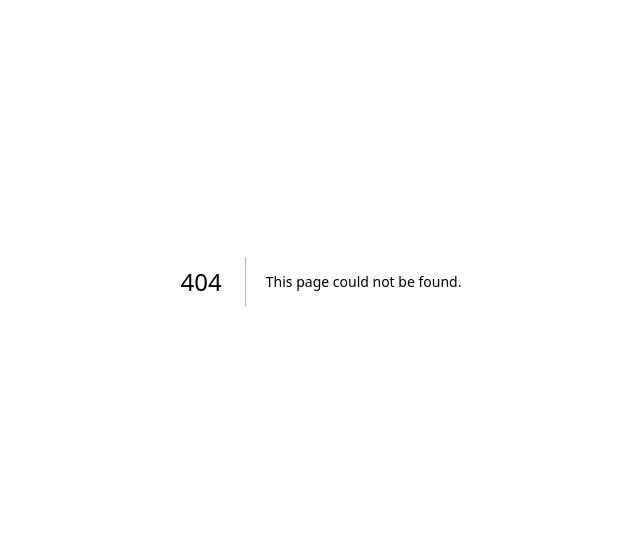
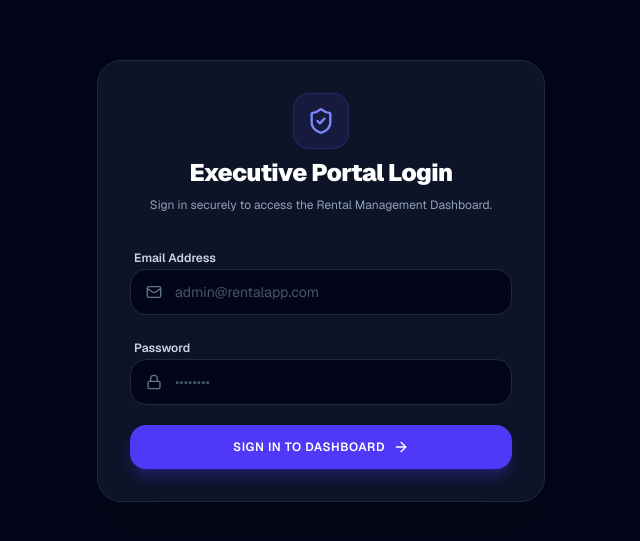
Before and after one commit to kranthioom-ui/rent-app, a Next.js app: page /app/login in a window 1280 px wide. Before the commit this address had no page. Shown: the part 119-660 px from the top of the page, without its empty margins (319-959 px from the left). Built offline with nearby package versions, Linux system fonts and the light colour scheme; no server answers.

Commit message:
Create page.tsx

```diff
--- /dev/null
+++ b/app/app/login/page.tsx
@@ -0,0 +1,102 @@
+'use client';
+
+import { useState } from 'react';
+import { createClient } from '@supabase/supabase-js';
+import { useRouter } from 'next/navigation';
+import { Lock, Mail, ArrowRight, ShieldCheck } from 'lucide-react';
+
+const supabaseUrl = process.env.NEXT_PUBLIC_SUPABASE_URL!;
+const supabaseAnonKey = process.env.NEXT_PUBLIC_SUPABASE_ANON_KEY!;
+const supabase = createClient(supabaseUrl, supabaseAnonKey);
+
+export default function LoginPage() {
+  const [email, setEmail] = useState('');
+  const [password, setPassword] = useState('');
+  const [loading, setLoading] = useState(false);
+  const [errorMsg, setErrorMsg] = useState('');
+  const router = useRouter();
+
+  const handleLogin = async (e: React.FormEvent) => {
+    e.preventDefault();
+    setLoading(true);
+    setErrorMsg('');
+
+    const { error } = await supabase.auth.signInWithPassword({
+      email,
+      password,
+    });
+
+    if (error) {
+      setErrorMsg(error.message);
+      setLoading(false);
+    } else {
+      router.push('/');
+      router.refresh();
+    }
+  };
+
+  return (
+    <main className="min-h-screen bg-slate-950 text-slate-100 flex items-center justify-center p-4 font-sans selection:bg-indigo-500 selection:text-white">
+      <div className="max-w-md w-full bg-slate-900/90 backdrop-blur-xl border border-slate-800 p-8 rounded-3xl shadow-2xl space-y-8">
+
+        <div className="text-center space-y-2">
+          <div className="inline-flex items-center justify-center w-14 h-14 rounded-2xl bg-indigo-500/10 text-indigo-400 border border-indigo-500/20 mb-2">
+            <ShieldCheck className="w-7 h-7" />
+          </div>
+          <h1 className="text-2xl font-black tracking-tight text-white">Executive Portal Login</h1>
+          <p className="text-xs text-slate-400">Sign in securely to access the Rental Management Dashboard.</p>
+        </div>
+
+        {errorMsg && (
+          <div className="bg-red-500/10 border border-red-500/20 text-red-400 p-3.5 rounded-2xl text-xs font-medium text-center">
+            {errorMsg}
+          </div>
+        )}
+
+        <form onSubmit={handleLogin} className="space-y-5">
+          <div className="space-y-1.5">
+            <label className="text-xs font-semibold text-slate-300 ml-1">Email Address</label>
+            <div className="relative">
+              <span className="absolute inset-y-0 left-0 flex items-center pl-4 text-slate-500">
+                <Mail className="w-4 h-4" />
+              </span>
+              <input
+                type="email"
+                required
+                value={email}
+                onChange={(e) => setEmail(e.target.value)}
+                placeholder="admin@rentalapp.com"
+                className="w-full bg-slate-950 border border-slate-800 rounded-2xl pl-11 pr-4 py-3 text-sm text-white placeholder-slate-600 focus:outline-none focus:border-indigo-500 transition"
+              />
+            </div>
+          </div>
+
+          <div className="space-y-1.5">
+            <label className="text-xs font-semibold text-slate-300 ml-1">Password</label>
+            <div className="relative">
+              <span className="absolute inset-y-0 left-0 flex items-center pl-4 text-slate-500">
+                <Lock className="w-4 h-4" />
+              </span>
+              <input
+                type="password"
+                required
+                value={password}
+                onChange={(e) => setPassword(e.target.value)}
+                placeholder="••••••••"
+                className="w-full bg-slate-950 border border-slate-800 rounded-2xl pl-11 pr-4 py-3 text-sm text-white placeholder-slate-600 focus:outline-none focus:border-indigo-500 transition"
+              />
+            </div>
+          </div>
+
+          <button
+            type="submit"
+            disabled={loading}
+            className="w-full bg-indigo-600 hover:bg-indigo-500 text-white font-semibold py-3.5 px-4 rounded-2xl text-xs uppercase tracking-wider transition shadow-lg shadow-indigo-600/30 flex items-center justify-center gap-2 disabled:opacity-50"
+          >
+            {loading ? 'Authenticating...' : 'Sign In to Dashboard'} <ArrowRight className="w-4 h-4" />
+          </button>
+        </form>
+      </div>
+    </main>
+  );
+}
```
